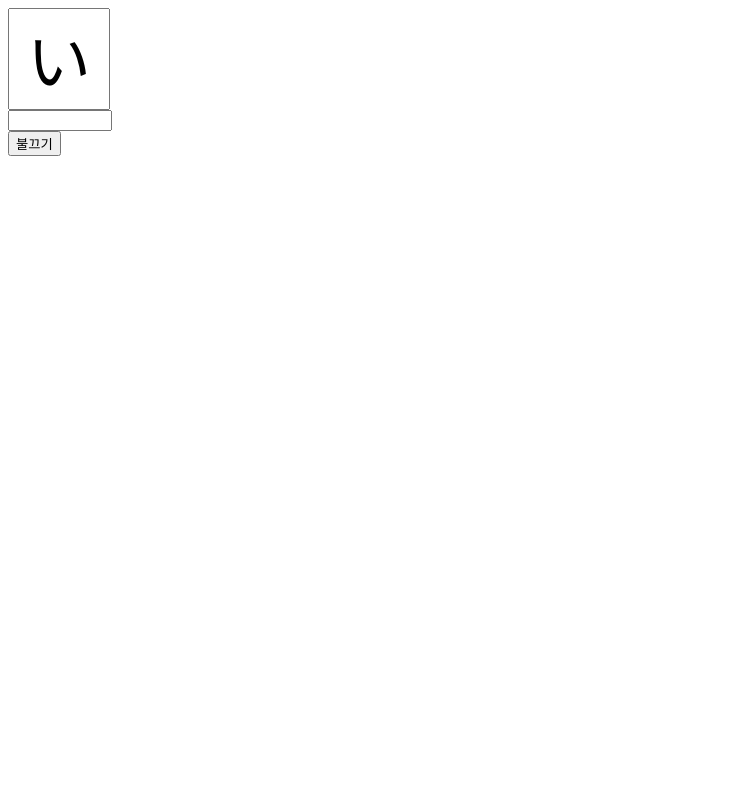
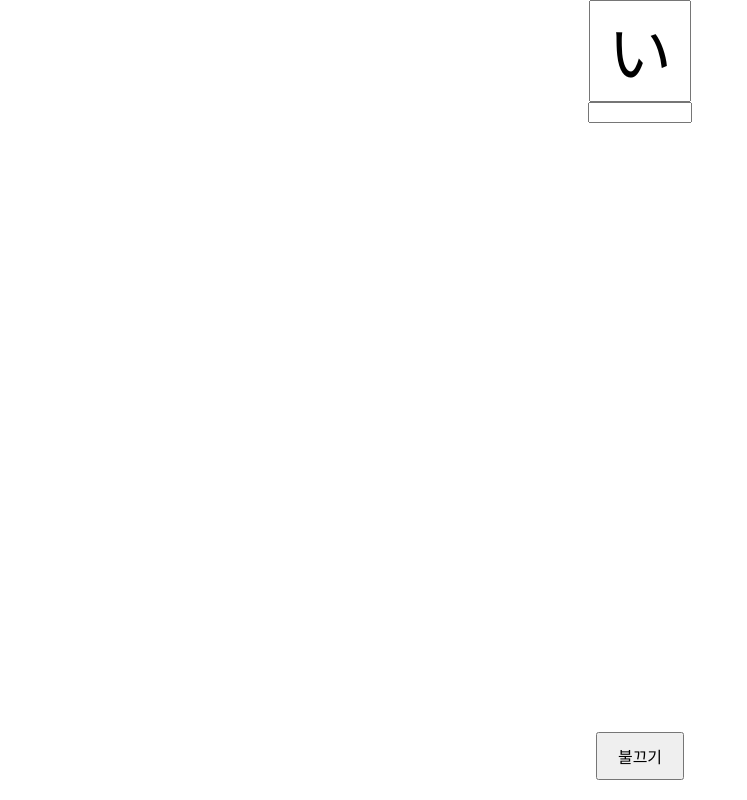
Before and after one commit to pllap/pllap.github.io, a plain HTML site: page ja/learn-hiragana.html in a window 1280 px wide. Shown: the whole page, without its empty margins (0-747 px from the left). Drawn offline with Linux system fonts and the light colour scheme.

Commit message:
불끄기 버튼 맨 밑으로 내리고 요소들 가운데 정렬

```diff
--- a/ja/learn-hiragana.html
+++ b/ja/learn-hiragana.html
@@ -5,6 +5,15 @@
     <meta name="viewport" content="width=device-width, initial-scale=1.0">
     <title>Learn Hiragana</title>
     <style>
+        body {
+            display: flex;
+            flex-direction: column;
+            min-height: 100vh;
+            align-items: center;
+            justify-content: flex-start;
+            margin: 0;
+        }
+
         .dark-mode {
             background-color: black;
             color: white;
@@ -13,6 +22,13 @@
         .light-mode {
             background-color: white;
             color: black;
+        }
+
+        .dark-mode-button {
+            margin-top: auto;
+            margin-bottom: 20px;
+            padding: 10px 20px;
+            font-size: 1rem;
         }
     </style>
 </head>
@@ -37,6 +53,7 @@
 
         const darkModeButton = document.createElement('button');
         darkModeButton.textContent = '불끄기';
+        darkModeButton.classList.add('dark-mode-button');
         darkModeButton.addEventListener('click', () => {
             if (document.body.classList.contains('dark-mode')) {
                 darkModeButton.textContent = '불끄기';
```
